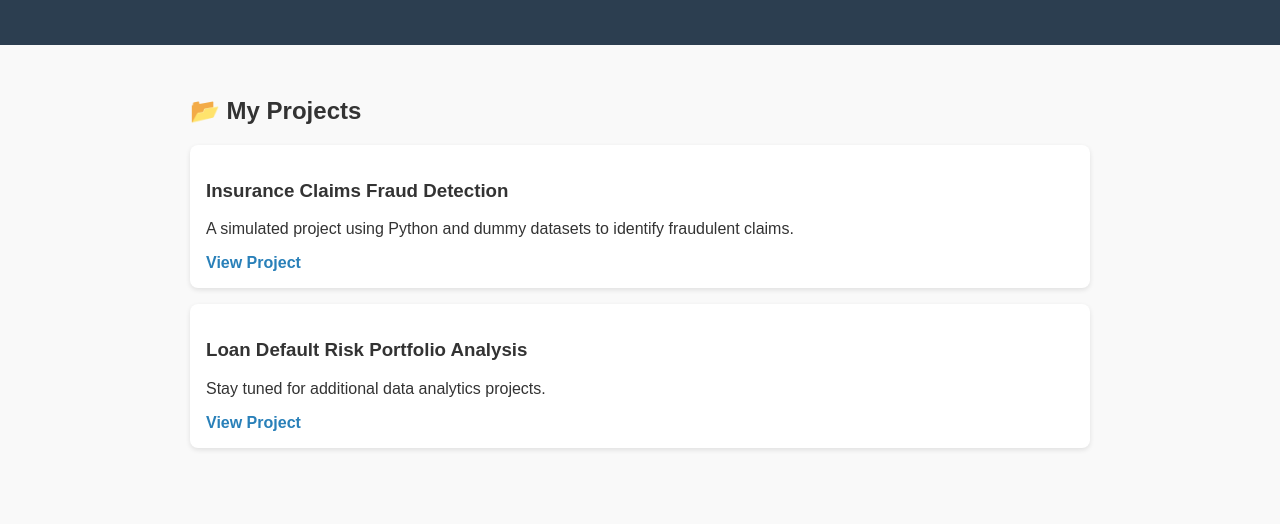
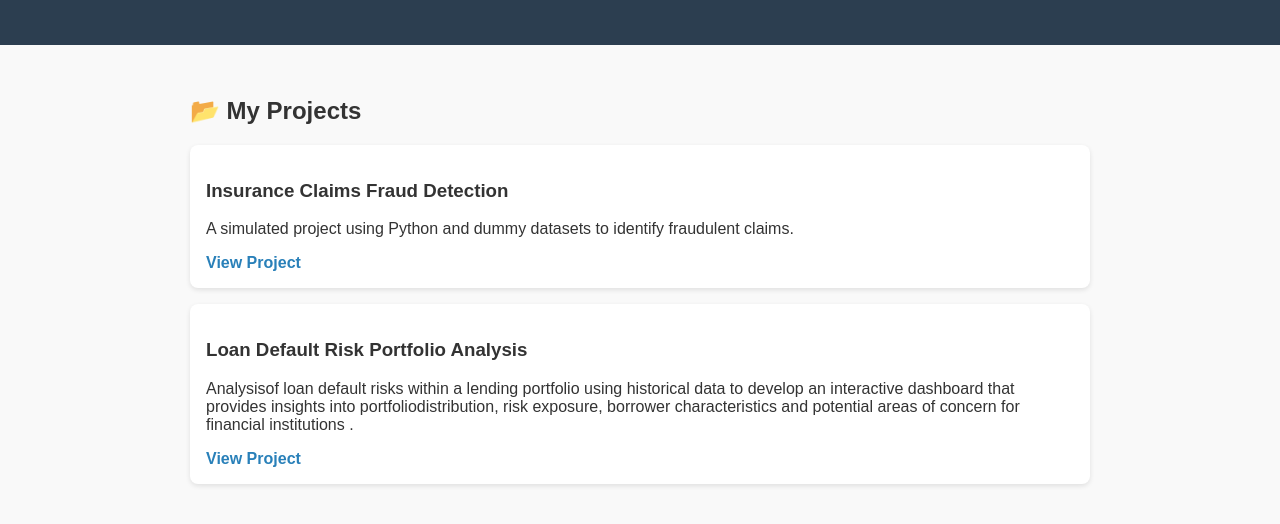
Before and after one commit to Thulaganyo2024/Thulaganyo2024.github.io, a plain HTML site: page index.html in a window 1280 px wide. Shown: the part 106-630 px from the top of the page. Drawn offline with Linux system fonts and the light colour scheme.

Commit message:
Update index.html

```diff
--- a/index.html
+++ b/index.html
@@ -31,7 +31,7 @@
 
     <div class="project">
       <h3>Loan Default Risk Portfolio Analysis</h3>
-      <p>Stay tuned for additional data analytics projects.</p>
+      <p>Analysisof loan default risks within a lending portfolio using historical data to develop an interactive dashboard that provides insights into portfoliodistribution,  risk exposure, borrower characteristics and potential areas of concern for financial institutions .</p>
       <a href="https://guthub.com/Thulaganyo2024/Loan-Default-Risk-Portfolio-Analysis" target="_blank">View Project</a>
     </div>
   </section>
```
